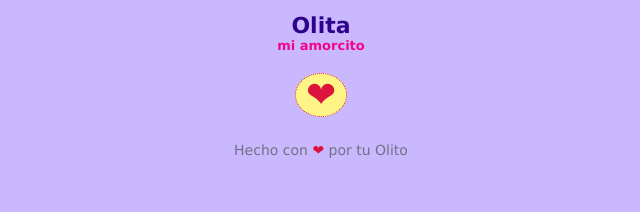
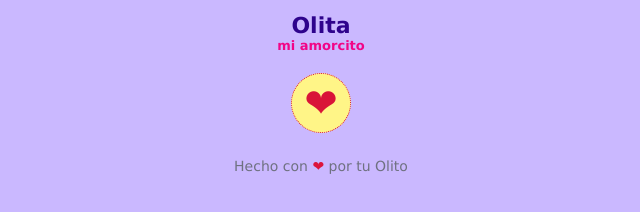
Before and after one commit to minxola/Olita, a plain HTML site: page index.html in a window 1280 px wide. Shown: the part 434-646 px from the top of the page, without its empty margins (319-959 px from the left). Drawn offline with Linux system fonts and the light colour scheme.

Commit message:
minor changes for fix css

```diff
--- a/css/styles.css
+++ b/css/styles.css
@@ -41,10 +41,12 @@ body{
 /*MENSAJE*/
 .showMessage button{
     padding: 0 10px;
-    font-size: 36px;
+    width: 60px;
+    height: 60px;
+    font-size: 40px;
     border: 1px dotted crimson;
-    border-radius: 50%;
-    color: crimson;
+    border-radius: 100%;
+    color: #D91438;
     background-color: #FFF587;
 
 }
--- a/index.html
+++ b/index.html
@@ -15,7 +15,7 @@
         </section>
 
         <section class="video">
-            <iframe width="560" height="315" src="https://www.youtube.com/embed/wDjeBNv6ip0?controls=0?&autoplay=1" title="YouTube video player" frameborder="0" allow="accelerometer; autoplay; clipboard-write; encrypted-media; gyroscope; picture-in-picture" allowfullscreen></iframe>
+            <iframe width="560" height="315" src="https://www.youtube.com/embed/wDjeBNv6ip0?rel=0&showinfo=0&controls=1&autoplay=1" title="YouTube video player" frameborder="0" allow="accelerometer; clipboard-write; encrypted-media; gyroscope; picture-in-picture" allowfullscreen></iframe>
         </section>
 
         <section class="showMessage">
```
